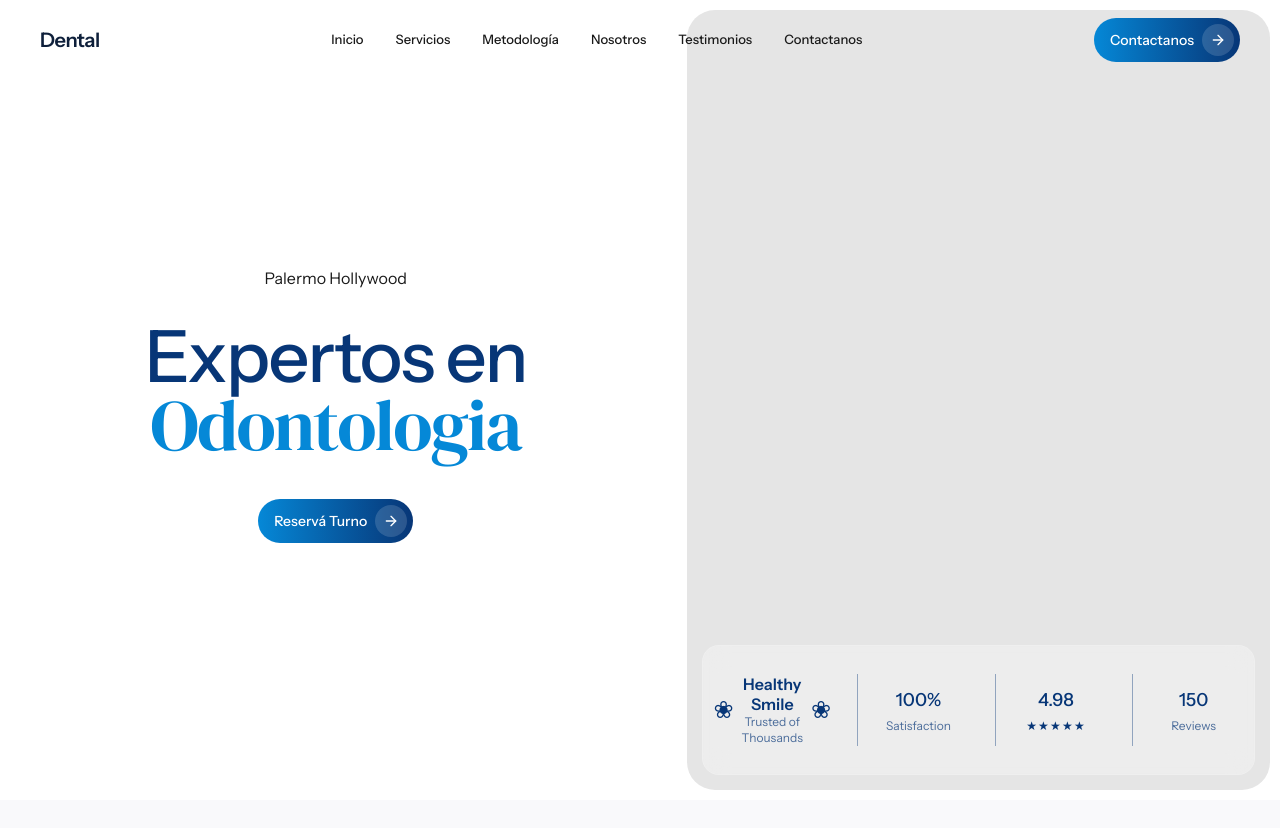
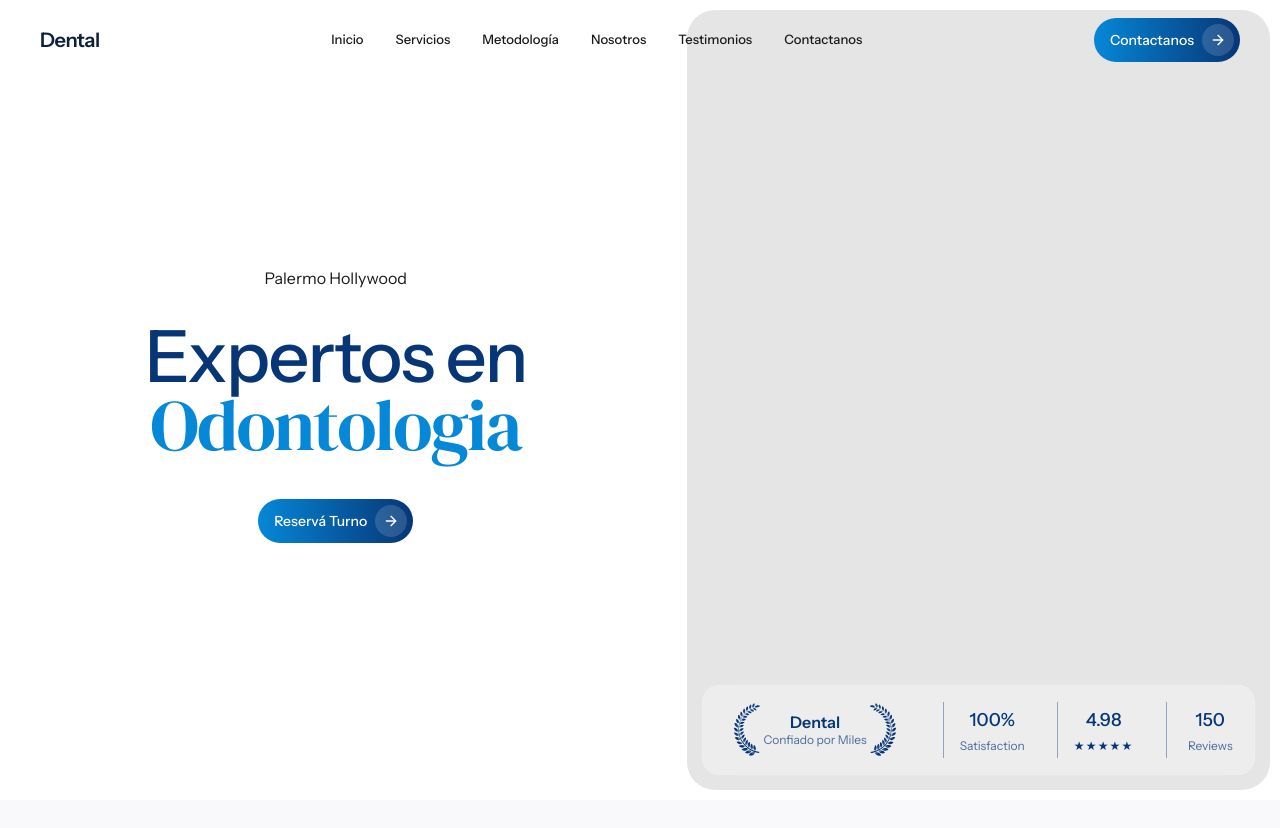
Before and after one commit to mateoLorenzo/kingdom-tech, a Next.js app: page / in a window 1280 px wide. Shown: the top 828 px of the page. Built offline with nearby package versions, Linux system fonts and the light colour scheme.

Commit message:
photo inner container

```diff
--- a/app/page.tsx
+++ b/app/page.tsx
@@ -32,33 +32,59 @@ export default function Home() {
 
           <div className="relative min-h-[640px] lg:h-[calc(100dvh-20px)] lg:min-h-0 rounded-[28px] bg-neutral-200 overflow-hidden">
             <div className="absolute inset-x-4 bottom-4 rounded-2xl bg-white/30 backdrop-blur-md ring-1 ring-white/40">
-              <div className="grid grid-cols-4">
-                <div className="flex items-center justify-center gap-2 px-4 py-7">
-                  <span className="text-2xl text-[#073677]">❀</span>
+              <div className="grid grid-cols-[1.5fr_1fr_1fr_1fr]">
+                <div className="flex items-center justify-center -space-x-3 px-4 py-4">
+                  <span
+                    aria-hidden="true"
+                    className="block h-14 w-14 shrink-0 bg-[#073677]"
+                    style={{
+                      WebkitMaskImage: "url(/laurel-pro-left.svg)",
+                      maskImage: "url(/laurel-pro-left.svg)",
+                      WebkitMaskRepeat: "no-repeat",
+                      maskRepeat: "no-repeat",
+                      WebkitMaskSize: "contain",
+                      maskSize: "contain",
+                      WebkitMaskPosition: "center",
+                      maskPosition: "center",
+                    }}
+                  />
                   <div className="text-center">
                     <p className="text-base font-semibold leading-tight text-[#073677]">
-                      Healthy Smile
+                      Dental
                     </p>
-                    <p className="text-xs text-[#073677]/70">Trusted of Thousands</p>
+                    <p className="text-xs whitespace-nowrap text-[#073677]/70">Confiado por Miles</p>
                   </div>
-                  <span className="text-2xl text-[#073677]">❀</span>
+                  <span
+                    aria-hidden="true"
+                    className="block h-14 w-14 shrink-0 bg-[#073677]"
+                    style={{
+                      WebkitMaskImage: "url(/laurel-pro-right.svg)",
+                      maskImage: "url(/laurel-pro-right.svg)",
+                      WebkitMaskRepeat: "no-repeat",
+                      maskRepeat: "no-repeat",
+                      WebkitMaskSize: "contain",
+                      maskSize: "contain",
+                      WebkitMaskPosition: "center",
+                      maskPosition: "center",
+                    }}
+                  />
                 </div>
 
-                <div className="flex items-center justify-center px-4 py-7">
+                <div className="flex items-center justify-center px-4 py-4">
                   <div className="flex h-full flex-col items-center justify-center gap-1 border-l border-[#073677]/40 pl-4 w-full">
                     <p className="text-lg font-medium text-[#073677]">100%</p>
                     <p className="text-xs text-[#073677]/70">Satisfaction</p>
                   </div>
                 </div>
 
-                <div className="flex items-center justify-center px-4 py-7">
+                <div className="flex items-center justify-center px-4 py-4">
                   <div className="flex h-full flex-col items-center justify-center gap-1 border-l border-[#073677]/40 pl-4 w-full">
                     <p className="text-lg font-medium text-[#073677]">4.98</p>
                     <p className="text-xs tracking-widest text-[#073677]">★★★★★</p>
                   </div>
                 </div>
 
-                <div className="flex items-center justify-center px-4 py-7">
+                <div className="flex items-center justify-center px-4 py-4">
                   <div className="flex h-full flex-col items-center justify-center gap-1 border-l border-[#073677]/40 pl-4 w-full">
                     <p className="text-lg font-medium text-[#073677]">150</p>
                     <p className="text-xs text-[#073677]/70">Reviews</p>
```
Also changed, not shown: public/laurel-pro-left.svg (added), public/laurel-pro-right.svg (added).
